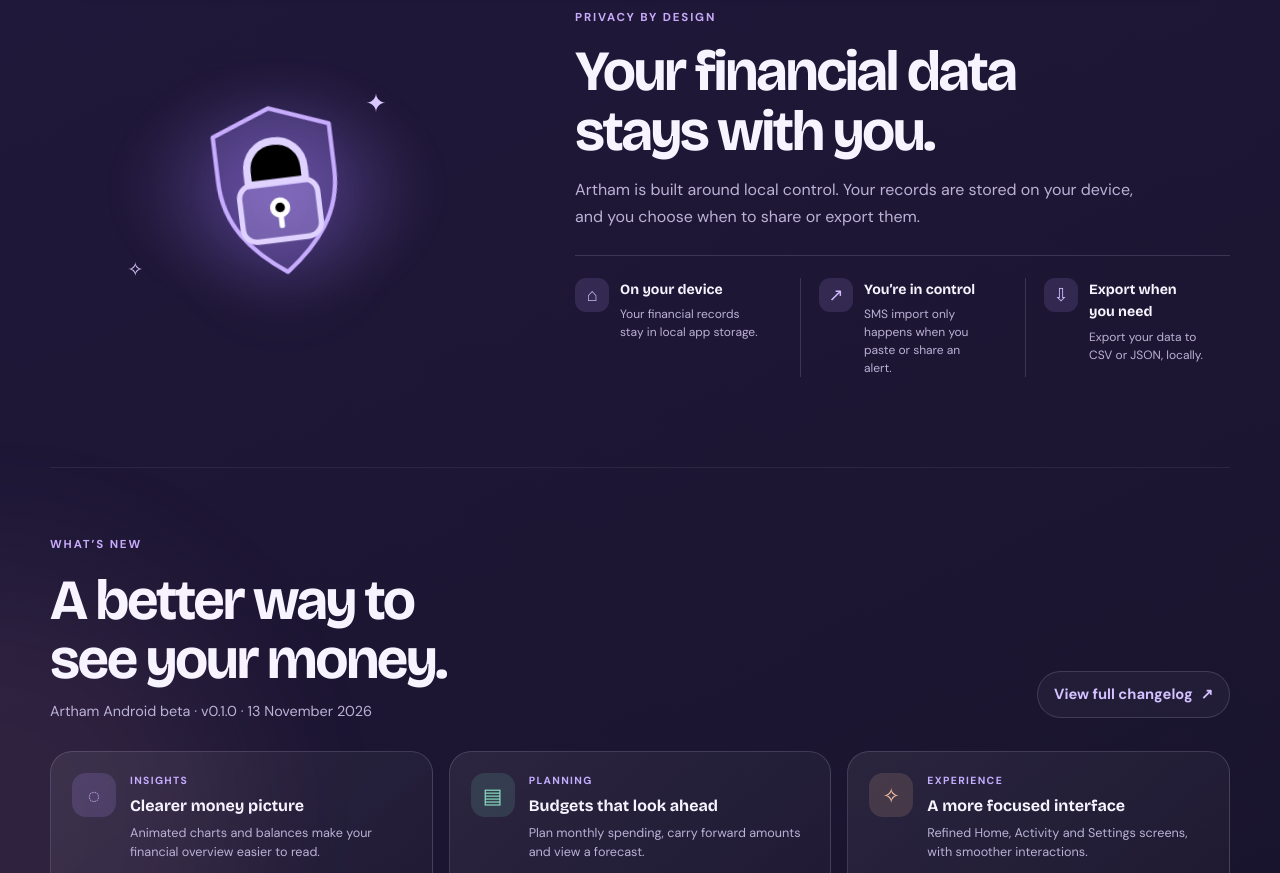
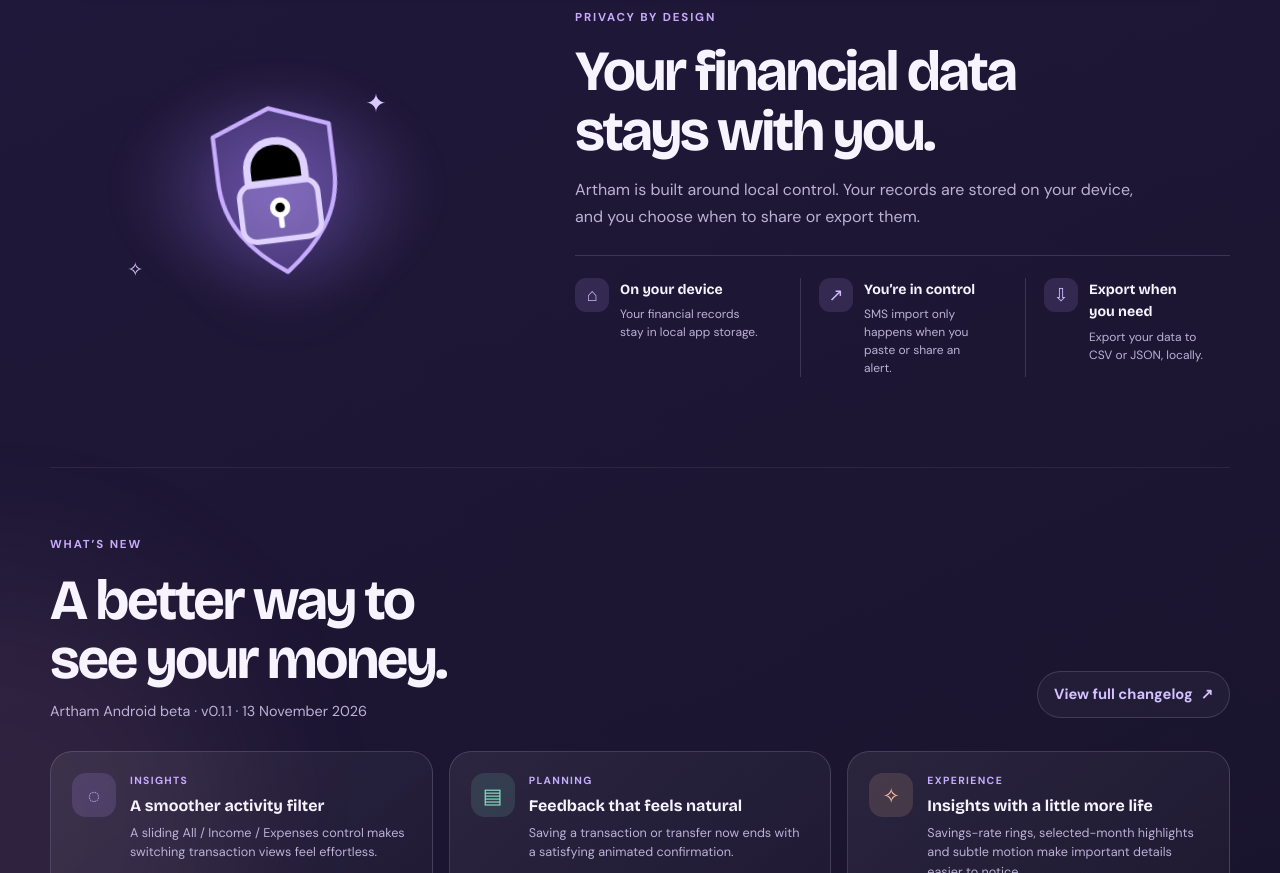
Before and after one commit to vishnuwiz/Artham-Website, a plain HTML site: page index.html in a window 1280 px wide. Shown: the part 1927-2800 px from the top of the page. Drawn offline with nearby package versions, Linux system fonts and the light colour scheme.

Commit message:
release: update website download to Artham v0.1.1

```diff
--- a/index.html
+++ b/index.html
@@ -49,9 +49,9 @@
           <h1 id="hero-title">Your money,<br><span>under control.</span></h1>
           <p class="hero-lede">Track accounts, understand spending, plan budgets and see where every rupee goes — all in one calm, clear place.</p>
           <div class="hero-actions">
-            <a class="button button-primary" href="https://github.com/vishnuwiz/artham/releases/download/v0.1.0/app-release.apk" target="_blank" rel="noopener noreferrer">
+            <a class="button button-primary" href="https://github.com/vishnuwiz/artham/releases/download/v0.1.1/app-release.apk" target="_blank" rel="noopener noreferrer">
               <svg viewBox="0 0 24 24" aria-hidden="true"><path d="M12 3v12m0 0 4.5-4.5M12 15l-4.5-4.5M4 20h16"/></svg>
-              Download Android beta <span class="version-chip">v0.1.0</span>
+              Download Android beta <span class="version-chip">v0.1.1</span>
             </a>
             <a class="text-link" href="https://github.com/vishnuwiz/artham" target="_blank" rel="noopener noreferrer">Explore the project <span aria-hidden="true">↗</span></a>
           </div>
@@ -129,13 +129,13 @@
 
       <section class="updates-section section-wrap" id="updates" aria-labelledby="updates-title">
         <div class="updates-heading reveal">
-          <div><span class="eyebrow">WHAT’S NEW</span><h2 id="updates-title">A better way to<br>see your money.</h2><p>Artham Android beta · v0.1.0 · 13 November 2026</p></div>
+          <div><span class="eyebrow">WHAT’S NEW</span><h2 id="updates-title">A better way to<br>see your money.</h2><p>Artham Android beta · v0.1.1 · 13 November 2026</p></div>
           <a class="text-link changelog-link" href="https://github.com/vishnuwiz/artham/blob/master/CHANGELOG.md" target="_blank" rel="noopener noreferrer">View full changelog <span aria-hidden="true">↗</span></a>
         </div>
         <div class="update-grid">
-          <article class="update-card reveal"><span class="update-icon update-chart">◌</span><div><span class="update-label">INSIGHTS</span><h3>Clearer money picture</h3><p>Animated charts and balances make your financial overview easier to read.</p></div></article>
-          <article class="update-card reveal"><span class="update-icon update-budget">▤</span><div><span class="update-label">PLANNING</span><h3>Budgets that look ahead</h3><p>Plan monthly spending, carry forward amounts and view a forecast.</p></div></article>
-          <article class="update-card reveal"><span class="update-icon update-polish">✧</span><div><span class="update-label">EXPERIENCE</span><h3>A more focused interface</h3><p>Refined Home, Activity and Settings screens, with smoother interactions.</p></div></article>
+          <article class="update-card reveal"><span class="update-icon update-chart">◌</span><div><span class="update-label">INSIGHTS</span><h3>A smoother activity filter</h3><p>A sliding All / Income / Expenses control makes switching transaction views feel effortless.</p></div></article>
+          <article class="update-card reveal"><span class="update-icon update-budget">▤</span><div><span class="update-label">PLANNING</span><h3>Feedback that feels natural</h3><p>Saving a transaction or transfer now ends with a satisfying animated confirmation.</p></div></article>
+          <article class="update-card reveal"><span class="update-icon update-polish">✧</span><div><span class="update-label">EXPERIENCE</span><h3>Insights with a little more life</h3><p>Savings-rate rings, selected-month highlights and subtle motion make important details easier to notice.</p></div></article>
         </div>
       </section>
 
@@ -143,8 +143,8 @@
         <div class="download-brand"><img src="img/icon-180.png" alt="Artham app icon" width="86" height="86"><span class="download-orb"></span></div>
         <div class="download-copy"><span class="eyebrow">START WITH ARTHAM</span><h2 id="download-title">Make every rupee<br>mean something.</h2><p>A simple, private personal finance app built for everyday life.</p></div>
         <div class="download-actions">
-          <a class="button button-download" href="https://github.com/vishnuwiz/artham/releases/download/v0.1.0/app-release.apk" target="_blank" rel="noopener noreferrer"><svg viewBox="0 0 24 24" aria-hidden="true"><path d="M12 3v12m0 0 4.5-4.5M12 15l-4.5-4.5M4 20h16"/></svg>Download Android beta <span class="version-chip">v0.1.0</span></a>
-          <a class="release-link" href="https://github.com/vishnuwiz/artham/releases/tag/v0.1.0" target="_blank" rel="noopener noreferrer">APK · Free · View release notes ↗</a>
+          <a class="button button-download" href="https://github.com/vishnuwiz/artham/releases/download/v0.1.1/app-release.apk" target="_blank" rel="noopener noreferrer"><svg viewBox="0 0 24 24" aria-hidden="true"><path d="M12 3v12m0 0 4.5-4.5M12 15l-4.5-4.5M4 20h16"/></svg>Download Android beta <span class="version-chip">v0.1.1</span></a>
+          <a class="release-link" href="https://github.com/vishnuwiz/artham/releases/tag/v0.1.1" target="_blank" rel="noopener noreferrer">APK · Free · View release notes ↗</a>
         </div>
       </section>
     </main>
```
